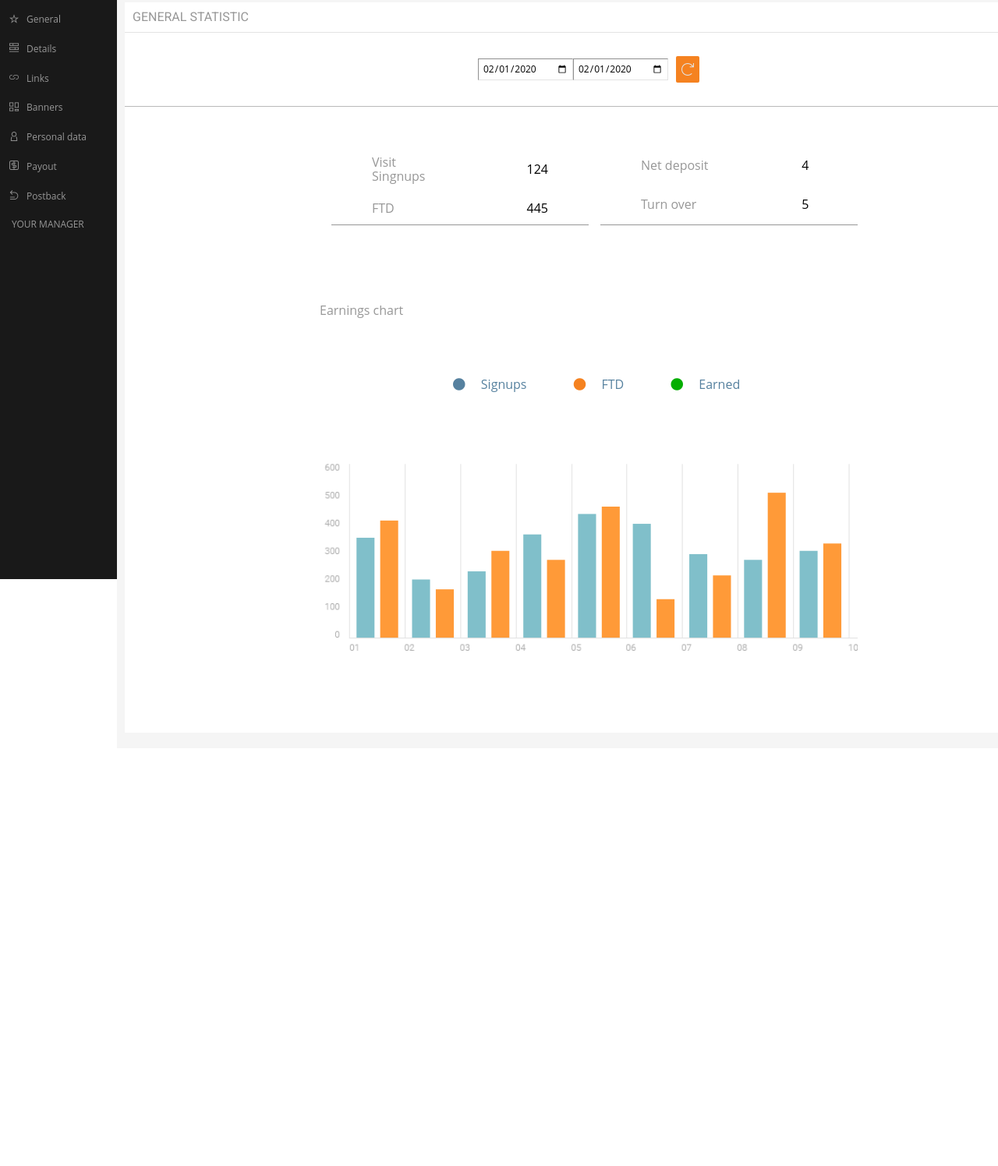
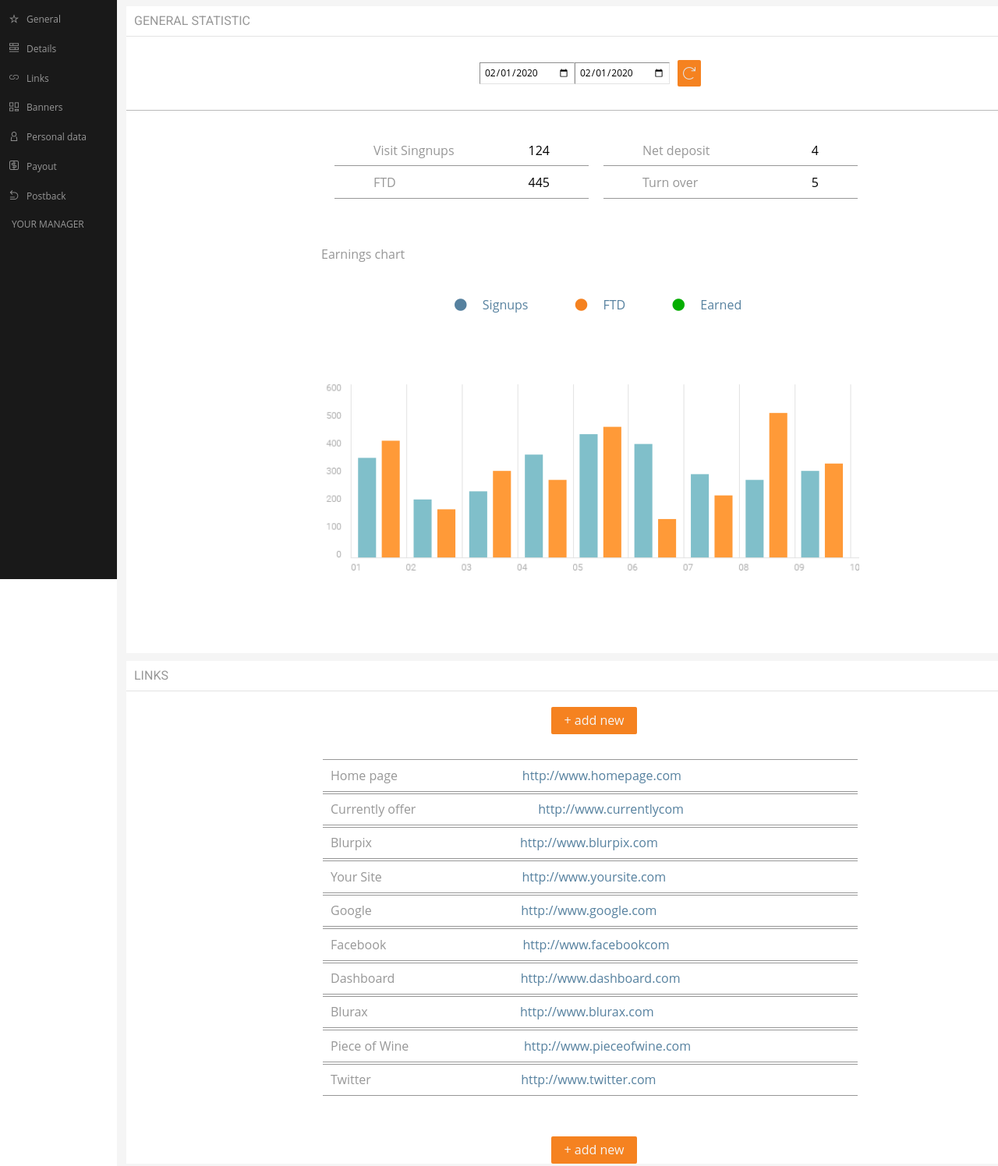
Before and after one commit to JakubOlkowicz/solo-project, a website: page src/index.html in a window 1280 px wide. Shown: the part 57-1553 px from the top of the page at 78% size. Before the commit the page ends 1017 px from the top, so only its background shows below. Drawn offline with nearby package versions, Linux system fonts and the light colour scheme; files that its build step writes are made by us from their sources.

Commit message:
add code for page links

```diff
--- a/src/index.html
+++ b/src/index.html
@@ -78,22 +78,30 @@
       <div class="static">
         <table>
           <tr>
-            <td><div>Visit Singnups</div></td>
-            <td><div class="number">124</div></td>
+            <td>
+              <div>Visit Singnups</div>
+              <div class="number">124</div>
+            </td>
           </tr>
           <tr>
-            <td><div>FTD</div></td>
-            <td><div class="number">445</div></td>
+            <td>
+              <div>FTD</div>
+              <div class="number">445</div>
+            </td>
           </tr>
         </table>
         <table>
           <tr>
-            <td><div>Net deposit</div></td>
-            <td><div class="number">4</div></td>
+            <td>
+              <div>Net deposit</div>
+              <div class="number">4</div>
+            </td>
           </tr>
           <tr>
-            <td><div>Turn over</div></td>
-            <td><div class="number">5</div></td>
+            <td>
+              <div>Turn over</div>
+              <div class="number">5</div>
+            </td>
           </tr>
         </table>
       </div>
@@ -118,6 +126,163 @@
         </div>
       </div>
     </div>
+    <div class="links">
+      <div class="topic">
+        <h4>LINKS</h4>
+      </div>
+      <div class="button">
+        <button class="btn btn-ora">
+          + add new
+        </button>
+      </div>
+      <table>
+        <tr>
+          <td>
+            <span>
+              Home page
+            </span>
+            <a href="#">
+              http://www.homepage.com
+            </a>
+            <div class="icons">
+              <i class="icon-links"></i>
+              <i class="icon-trash"></i>
+            </div>
+          </td>
+        </tr>
+        <tr>
+          <td>
+            <span>
+              Currently offer
+            </span>
+             <a href="#">
+                http://www.currentlycom
+            </a>
+            <div class="icons">
+              <i class="icon-links"></i>
+              <i class="icon-trash"></i>
+            </div>
+          </td>
+        </tr>
+        <tr>
+          <td>
+            <span>
+              Blurpix
+            </span>
+            <a href="#">
+              http://www.blurpix.com
+            </a>
+            <div class="icons">
+              <i class="icon-links"></i>
+              <i class="icon-trash"></i>
+            </div>
+          </td>
+        </tr>
+        <tr>
+          <td>
+            <span>
+              Your Site
+            </span>
+            <a href="#">
+              http://www.yoursite.com
+            </a>
+            <div class="icons">
+              <i class="icon-links"></i>
+              <i class="icon-trash"></i>
+            </div>
+          </td>
+        </tr>
+        <tr>
+          <td>
+            <span>
+              Google
+            </span>
+            <a href="#">
+              http://www.google.com
+            </a>
+            <div class="icons">
+              <i class="icon-links"></i>
+              <i class="icon-trash"></i>
+            </div>
+          </td>
+        </tr>
+        <tr>
+          <td>
+          <span>
+              Facebook
+            </span>
+            <a href="#">
+              http://www.facebookcom
+            </a>
+            <div class="icons">
+              <i class="icon-links"></i>
+              <i class="icon-trash"></i>
+            </div>
+          </td>
+        </tr>
+        <tr>
+          <td>
+            <span>
+              Dashboard
+            </span>
+            <a href="#">
+              http://www.dashboard.com
+            </a>
+            <div class="icons">
+              <i class="icon-links"></i>
+              <i class="icon-trash"></i>
+            </div>
+          </td>
+        </tr>
+        <tr>
+          <td>
+            <span>
+            Blurax
+            </span>
+            <a href="#">
+              http://www.blurax.com
+            </a>
+            <div class="icons">
+              <i class="icon-links"></i>
+              <i class="icon-trash"></i>
+            </div>
+          </td>
+        </tr>
+        <tr>
+          <td>
+            <span>
+              Piece of Wine
+            </span>
+            <a href="#">
+              http://www.pieceofwine.com
+            </a>
+            <div class="icons">
+              <i class="icon-links"></i>
+              <i class="icon-trash"></i>
+            </div>
+          </td>
+        </tr>
+        <tr>
+          <td>
+            <span>
+              Twitter
+            </span>
+            <a href="#">
+              http://www.twitter.com
+            </a>
+            <div class="icons">
+              <i class="icon-links"></i>
+              <i class="icon-trash"></i>
+            </div>
+          </td>
+        </tr>
+      </table>
+      <div class="button">
+        <button class="btn btn-ora">
+          + add new
+        </button>
+      </div>
+    </div>
    </section>
 </body>
 </html>
--- a/src/sass/components/_com-button.scss
+++ b/src/sass/components/_com-button.scss
@@ -1,4 +1,6 @@
 .btn{
+    color: $light-grey;
+    width: auto;
     margin-left: 10px;
     padding: 5px;
     border: none;
--- a/src/sass/pages/_page-general.scss
+++ b/src/sass/pages/_page-general.scss
@@ -1,6 +1,6 @@
 .general{
     background: white;
-    margin: 5px;
+    margin: 10px 7px;
     font-family: $paragraph-font;
     color: $button-grey;
     flex-direction: column;
@@ -21,15 +21,12 @@
     }
     .static{
         display: flex;
-        margin:  50px 250px;
+        margin:  30px 250px;
         justify-content: center;
         color: $button-grey;
         table{
-            border-bottom: 1px solid $button-grey;
             margin-left: 15px;
             min-width: 330px;
-            tr:first-of-type{
-                border-bottom: 1px solid $button-grey;
             }
             tr:hover{
                 background-color: $light-grey;
@@ -37,7 +34,10 @@
             tr{
                 margin: 15px;
                 td{
+                    display: flex;
+                    justify-content: space-between;
                     padding: 0 50px;
+                    border-bottom: 1px solid $button-grey;
                     div{
                         margin: 10px 0;
                     }
@@ -47,7 +47,7 @@
                 }
             }
         }
-    }
+
     .blue{
         color:$links-color;
     }
@@ -64,7 +64,7 @@
         text-align: left;
         height: 20px;
         margin: 0 250px;
-        padding-top: 50px;
+        padding-top: 30px;
     }
     .earnings{
         display: flex;
@@ -76,7 +76,6 @@
             width: 100%;
            display: flex;
            justify-content: center;
-           margin: 30px 30px 0 0;
            padding: 10px;
            button{
                margin: 20px 15px;
--- a/src/sass/pages/_page-links.scss
+++ b/src/sass/pages/_page-links.scss
@@ -0,0 +1,49 @@
+.links{
+    background: white;
+    margin: 10px 7px;
+    font-family: $paragraph-font;
+    color: $button-grey;
+    justify-content: center;
+    flex-direction: column;
+    display: flex;
+    .button{
+        display: flex;
+        justify-content: center;
+        .btn{
+            width: 110px;
+            height: 35px;
+            margin-top: 20px;
+        }
+
+    }
+    table{
+        margin: 30px 250px;
+        td{
+            display: flex;
+            justify-content: space-between;
+            align-items: center;
+            border-bottom: 1px solid $button-grey;
+            border-top: 1px solid $button-grey;
+            border-collapse: collapse;
+            border-spacing: 0;
+            padding: 10px;
+                a{
+                    color: $links-color;
+                    text-decoration: none;
+                }
+            i{
+                color: transparent;
+                margin: 0 5px;
+            }
+        }
+        td:hover{
+            background-color: $inputs-color;
+            .icon-links{
+                color: $hover-main-color;
+            }
+            .icon-trash{
+                color: $button-grey
+            }
+        }
+    }
+}
--- a/src/sass/style.scss
+++ b/src/sass/style.scss
@@ -13,3 +13,4 @@
 @import "sections/content";
 // /* Pages / Views */
 @import "./pages/page-general";
+@import "./pages/page-links";
```
